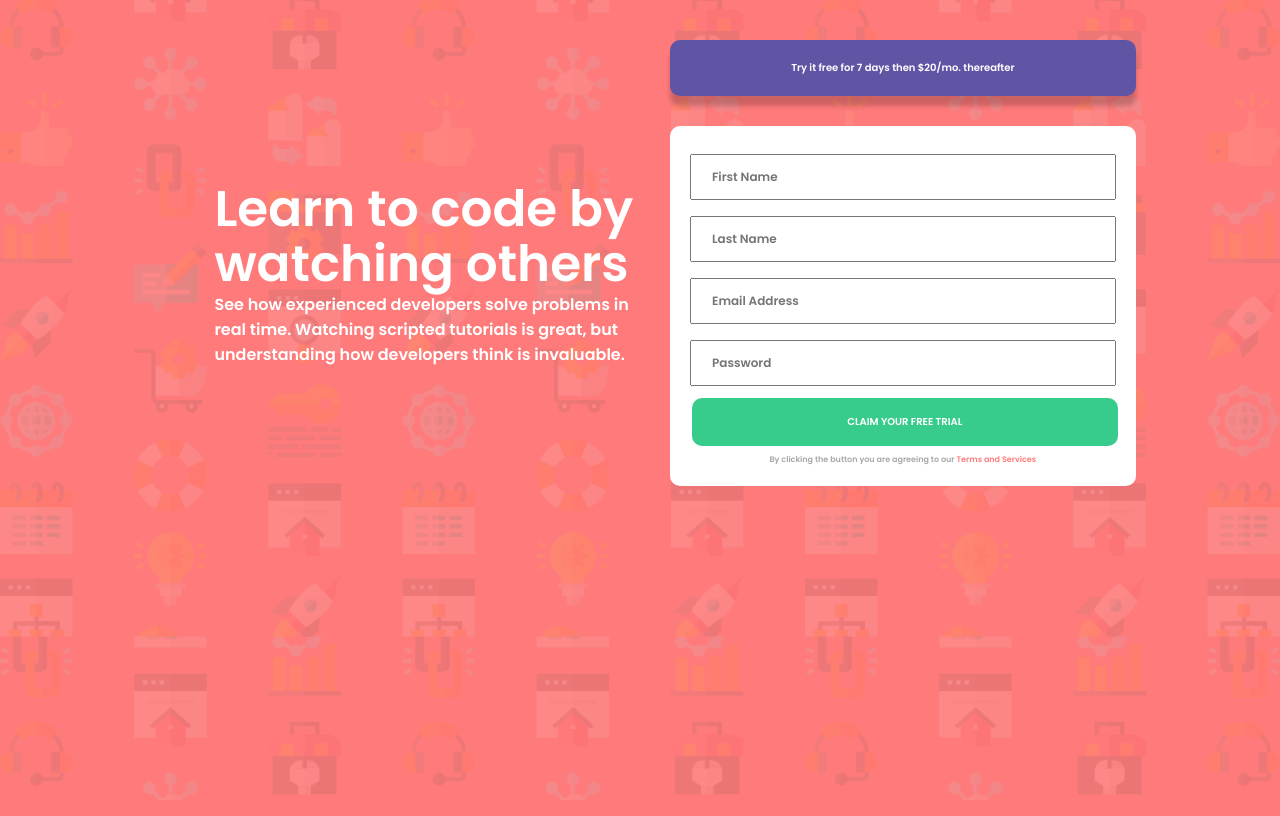
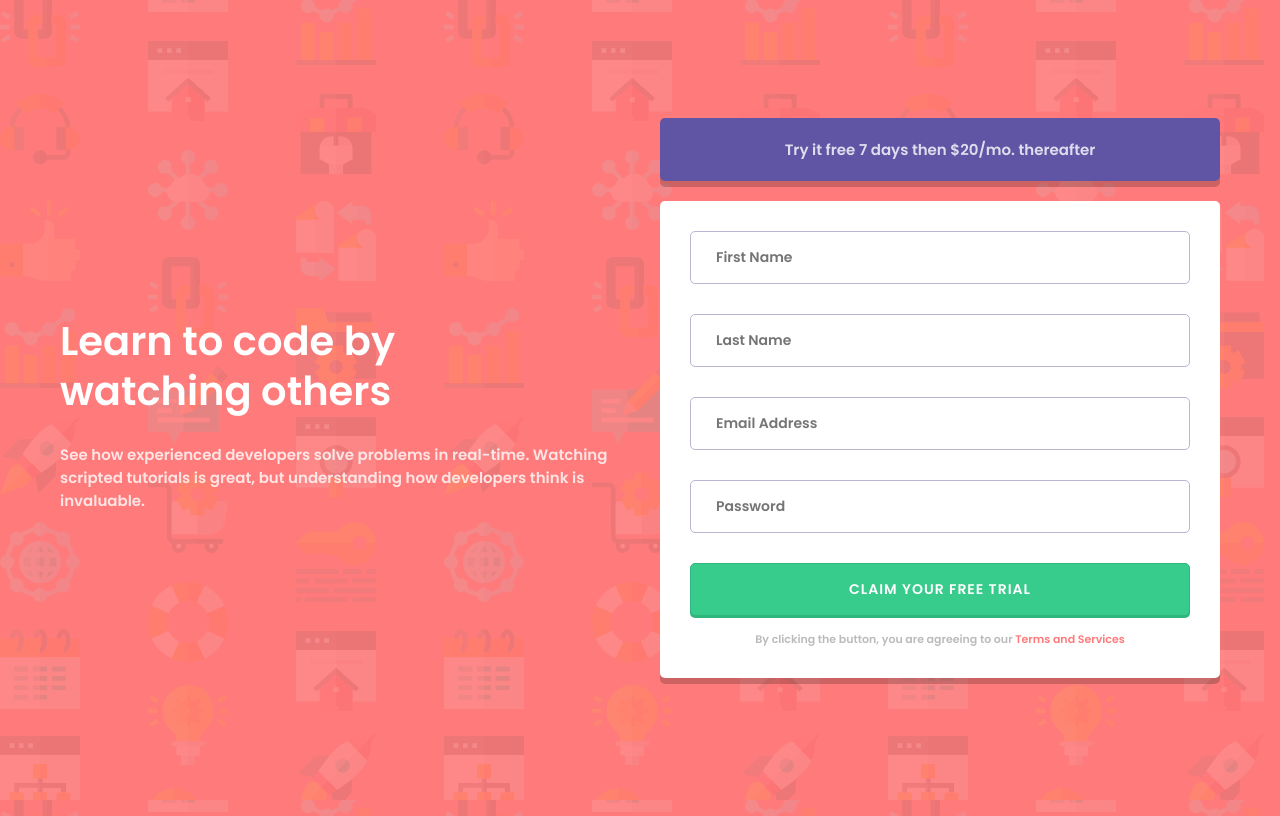
Before and after one commit to tivereidoro/ResponsiveCSS, a plain HTML site: page index.html in a window 1280 px wide. Drawn offline with Linux system fonts and the light colour scheme; a web font is replaced by a local one.

Commit message:
update commit

```diff
--- a/index.html
+++ b/index.html
@@ -15,38 +15,57 @@
 
     <body>
 
-        <div class="textSide">
-            <h1><b>Learn to code by watching others</b></h1>
-            <p>See how experienced developers solve problems in real time. Watching scripted tutorials is great, but
-                understanding how developers think is invaluable.</p>
-        </div>
+        <div class="container">
+            <div>
+                <h1>
+                    Learn to code by
+                    <br />
+                    watching others
+                </h1>
+                <p>
+                    See how experienced developers solve problems in real-time. Watching
+                    scripted tutorials is great, but understanding how developers think is
+                    invaluable.
+                </p>
+            </div>
+            <div>
+                <div class="box box-blue">
+                    <p>
+                        <strong>Try it free 7 days</strong>
+                        then $20/mo. thereafter
+                    </p>
+                </div>
 
-        <div class="formSide">
-            <div class="trialAd">
-                <p><strong>Try it free for 7 days</strong> then $20/mo. thereafter</p>
-            </div>
+                <form class="box" id="form">
+                    <div class="form-control">
+                        <input type="text" id="firstname" placeholder="First Name" />
+                        <img src="./images/icon-error.svg" alt="error-icon" />
+                        <small></small>
+                    </div>
+                    <div class="form-control">
+                        <input type="text" id="lastname" placeholder="Last Name" />
+                        <img src="./images/icon-error.svg" alt="error-icon" />
+                        <small></small>
+                    </div>
+                    <div class="form-control">
+                        <input type="email" id="email" placeholder="Email Address" />
+                        <img src="icon-error.svg" alt="error-icon" />
+                        <small></small>
+                    </div>
+                    <div class="form-control">
+                        <input type="password" id="password" placeholder="Password" />
+                        <img src="icon-error.svg" alt="error-icon" />
+                        <small></small>
+                    </div>
 
-            <div class="formClass">
-                <form action="">
-                    <input type="text" placeholder="First Name" name="firstname" value="" id="firstname">
-                    <br>
-
-                    <input type="text" placeholder="Last Name" name="lastname" value="" id="lastname">
-                    <br>
-
-                    <input type="email" placeholder="Email Address" name="email" value="" id="email">
-                    <br>
-
-                    <input type="password" placeholder="Password" name="password" value="" id="password">
-                    <br>
-
-                    <button class="button">CLAIM YOUR FREE TRIAL</button>
-                    <br>
+                    <button>Claim your free trial</button>
+                    <small>
+                        By clicking the button, you are agreeing to our
+                        <a href="#">Terms and Services</a>
+                    </small>
                 </form>
-                <p>By clicking the button you are agreeing to our <span>Terms and Services</span></p>
             </div>
         </div>
 
-
     </body>
 </html>
--- a/style.css
+++ b/style.css
@@ -1,117 +1,169 @@
 
 * {
-    padding: 0;
+    box-sizing: border-box;
+}
+
+body {
+    background-color: hsl(0, 100%, 74%);
+    background-image: url('desktopBg.png');
+    color: #fff;
+    font-family: 'Poppins', sans-serif;
+}
+
+.container {
+    display: flex;
+    align-items: center;
+    justify-content: center;
+    flex-wrap: wrap;
+    max-width: 1200px;
+    margin: 0 auto;
+    min-height: 100vh;
+}
+
+.container>div {
+    flex: 1;
+    padding: 0 20px;
+}
+
+h1 {
+    font-size: 40px;
+    line-height: 50px;
+}
+
+p {
+    font-size: 15px;
+    opacity: 0.8;
+}
+
+.box {
+    background-color: #fff;
+    border-radius: 5px;
+    box-shadow: 0 6px rgba(0, 0, 0, 0.2);
+    padding: 30px;
+    margin-bottom: 20px;
+    text-align: center;
+}
+
+.box p {
     margin: 0;
 }
 
-body {
-    padding: 2em;
-    background-size: contain;
-    background-color: hsl(0, 100%, 74%);
-    background-image: url("desktopBg.png");
-    background-position: center;
-    background-repeat: repeat;
-    background-size: cover;
-    display: flex;
-    flex-wrap: wrap;
-    justify-content: center;
-    align-items: center;
-    align-content: center;
-    font-family: 'Poppins', sans-serif;
-    font-size: 16px;
+.box-blue {
+    background-color: hsl(248, 32%, 49%);
+    padding: 20px;
 }
 
-
-.textSide {
-    width: 35%;
-
+.form-control {
+    position: relative;
+    margin-bottom: 30px;
 }
 
-.textSide h1 {
-    font-size: 50px;
+.form-control small {
+    color: hsl(0, 100%, 74%);
     font-weight: 600;
-    line-height: 55px;
+    position: absolute;
+    bottom: -24px;
+    right: 0;
+    opacity: 0;
+    text-align: right;
 }
 
-.formSide {
-    width: 35%;
+input {
+    border-radius: 5px;
+    border: 1.3px solid hsl(246, 25%, 77%);
+    font-family: 'Poppins', sans-serif;
+    font-size: 14px;
+    font-weight: 500;
+    padding: 15px 25px;
+    display: block;
+    width: 100%;
 }
 
-form input, form button {
-    width: 100%;
-    padding: 12px 20px;
-    margin: 8px 0;
-    box-sizing: border-box;
-    font-size: 12px;
-    font-family: 'Poppins', sans-serif;
-
-}
-
-.trialAd {
-    background-color: hsl(248, 32%, 49%);
-    color: white;
-    border-radius: 4px;
-    width: 100%;
-    padding: 20px;
-    margin: 30px;
-    margin-top: 8px;
-    border-radius: 10px;
-    box-shadow: 0 10px 5px 0 rgba(0, 0, 0, 0.2);
-}
-
-.textSide, .trialAd p {
-    color: white;
-}
-
-.formClass {
-    background-color: white;
-    width: 100%;
-    padding: 20px;
-    margin: 30px;
-    margin-top: 8px;
-    border-radius: 10px;
-}
-
-span {
+.form-control.error input {
+    border-color: hsl(0, 100%, 74%);
     color: hsl(0, 100%, 74%);
 }
 
-.trialAd p {
-   font-size: 10px;
-   text-align: center;
+.form-control.error input::placeholder {
+    color: hsl(0, 100%, 74%);
 }
 
-.formClass p {
-    color: rgb(167, 167, 167);
-    font-size: 8px;
-    text-align: center;
-    margin-top: 4px;
+input:focus {
+    border: 1.3px solid hsl(248, 32%, 49%);
+    outline: none;
 }
 
-.textSide p {
-    font-size: 16px;
-    font-family: 'Poppins', sans-serif;
+.form-control img {
+    opacity: 0;
+    position: absolute;
+    top: 50%;
+    right: 15px;
+    transform: translateY(-50%);
+    height: 20px;
 }
 
-.button {
-  border: none;
-  color: white;
-  padding: 16px 32px;
-  text-align: center;
-  text-decoration: none;
-  display: inline-block;
-  font-size: 16px;
-  margin: 4px 2px;
-  transition-duration: 0.4s;
-  cursor: pointer;
-  background-color: hsl(154, 59%, 51%);
-  color: white;
-  border-radius: 10px;
-  font-size: 10px;
-  font-family: 'Poppins', sans-serif;
+.form-control.error img {
+    opacity: 1;
 }
 
-.button:hover {
-  background-color: #4CAF50;
-  color: white;
+button {
+    background-color: hsl(154, 59%, 51%);
+    border-radius: 5px;
+    border: 1px solid hsl(154, 59%, 45%);
+    box-shadow: 0 2px hsl(154, 59%, 45%);
+    color: #fff;
+    cursor: pointer;
+    display: block;
+    font-family: 'Poppins', sans-serif;
+    font-size: 14px;
+    font-weight: 500;
+    padding: 15px 25px;
+    letter-spacing: 1px;
+    text-transform: uppercase;
+    width: 100%;
 }
+
+button:focus {
+    outline: none;
+}
+
+button:active {
+    box-shadow: 0 0 hsl(154, 59%, 45%);
+    transform: translateY(2px);
+}
+
+.form-control small {
+    opacity: 0;
+}
+
+.form-control.error small {
+    opacity: 1;
+}
+
+small {
+    display: block;
+    color: #bbb;
+    font-size: 11px;
+    font-weight: 500;
+    margin-top: 15px;
+}
+
+small a {
+    color: hsl(0, 100%, 74%);
+    font-weight: 600;
+    text-decoration: none;
+}
+
+@media screen and (max-width: 768px) {
+    h1 {
+        text-align: center;
+    }
+
+    p {
+        text-align: center;
+    }
+
+    .container {
+        flex-direction: column;
+    }
+}
```
Also changed, not shown: active-states.jpg (deleted), desktop-preview.jpg (deleted).
